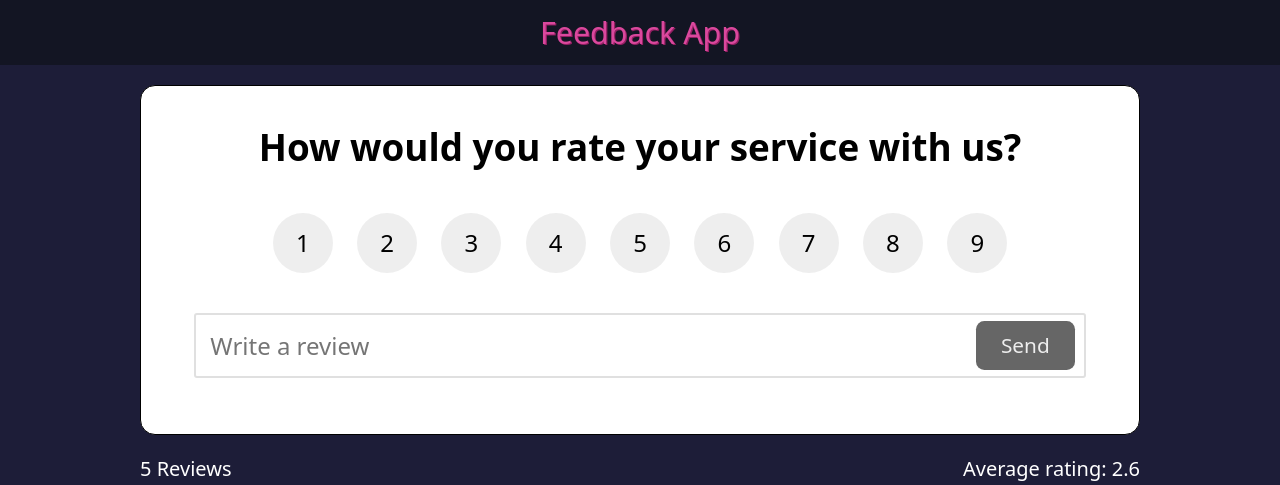
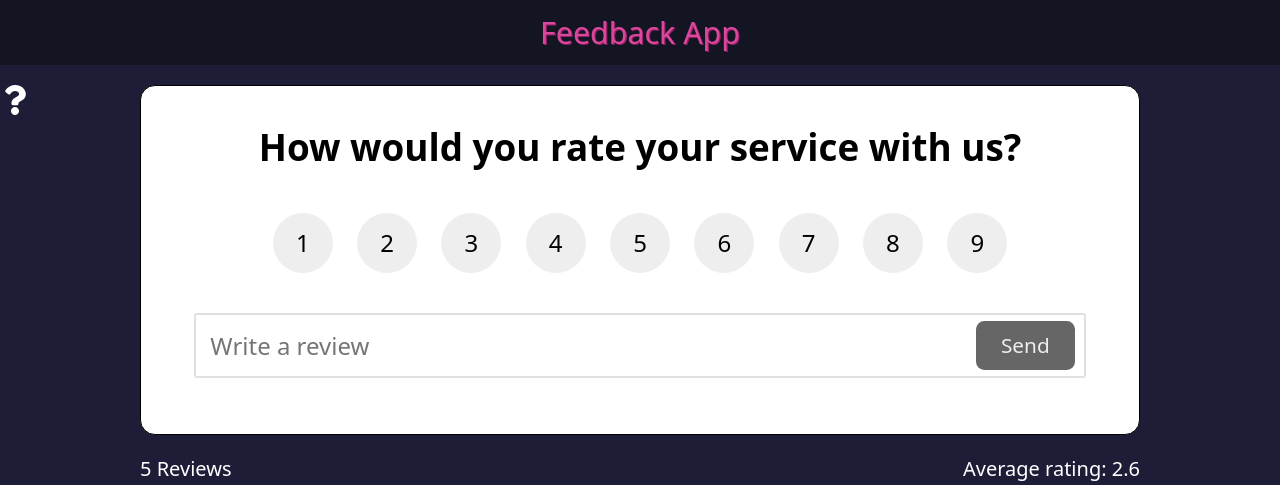
Before and after one commit to stinger222/react-feedback-app, a React (Create React App) app: page / in a window 1280 px wide. Shown: the top 485 px of the page. Built offline with nearby package versions, Linux system fonts and the light colour scheme.

Commit message:
Added "about" button

```diff
--- a/src/App.js
+++ b/src/App.js
@@ -6,6 +6,7 @@
 import { v4 as uuidv4} from 'uuid'
 import { BrowserRouter as Router, Routes, Route } from 'react-router-dom'
 import AboutPage from './components/pages/AboutPage'
+import AboutIconLink from './components/AboutIconLink'
 
 export default function App() {
 
@@ -35,6 +36,7 @@
 								<div className="container">
 									<FeedbackForm handleAppend={handleAppend} />
 									<FeedbackList	handleDelete={deleteFeedback} feedbackData={feedback} />
+									<AboutIconLink/>
 								</div>
 							</>
 						}
--- /dev/null
+++ b/src/components/AboutIconLink.js
@@ -0,0 +1,10 @@
+import { FaQuestion } from "react-icons/fa"
+import { Link } from "react-router-dom"
+
+export default function AboutIconLink() {
+	return (
+		<Link to="/about" className="about-icon">
+			<FaQuestion size={30} color="white"/>
+		</Link>
+	)
+}
```
